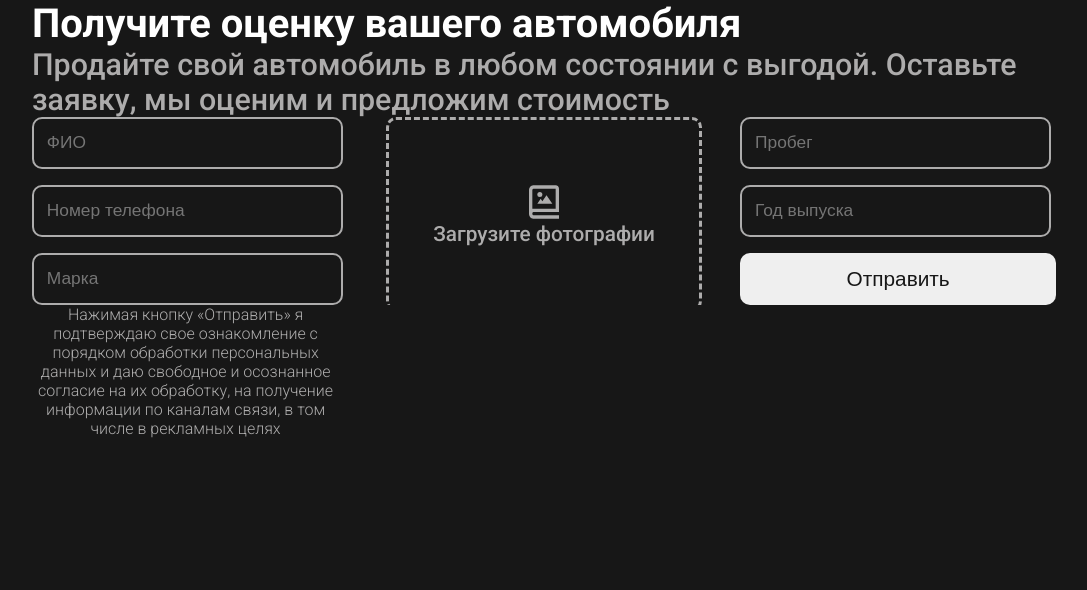
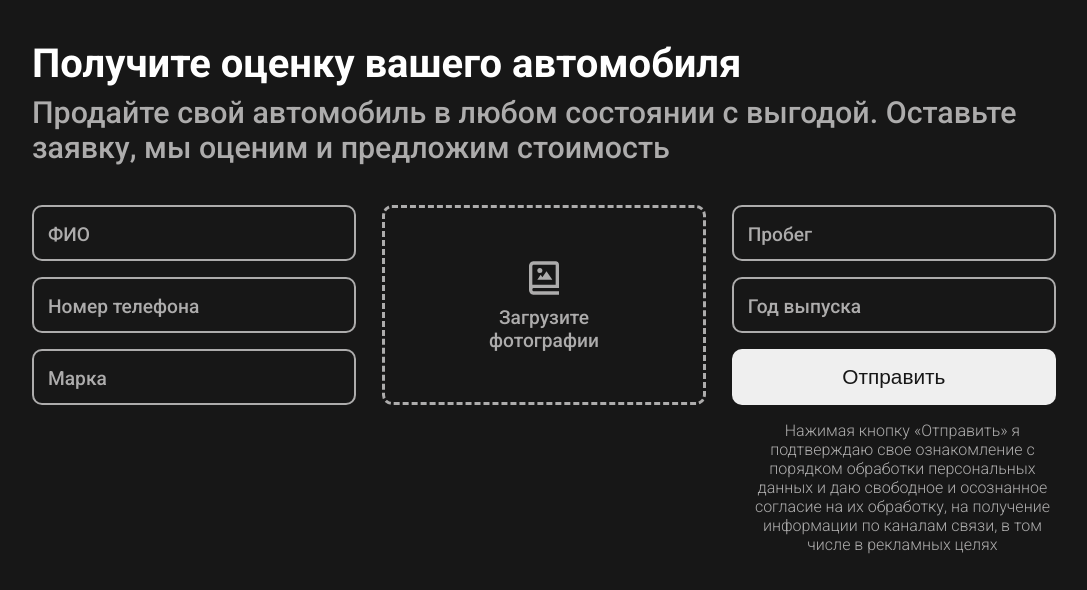
Before and after one commit to sirsur/auto-selection, a Next.js app: page /components/Review in a window 1280 px wide. Shown: the top 590 px of the page, without its empty margins (96-1183 px from the left). Built offline with nearby package versions, Linux system fonts and the light colour scheme.

Commit message:
added reviews structure with hooks for inputs

```diff
--- a/pages/components/Review.js
+++ b/pages/components/Review.js
@@ -1,25 +1,130 @@
 import styles from '../../styles/component.module.css';
 import { BiPhotoAlbum } from 'react-icons/bi';
+import { use, useState } from 'react';
+
+/*
+    TODO:
+    1. input files (done)
+    2. change view of added files
+    3. media styles
+    4. set send form to mail
+    5. test it!
+*/
 
 export default function Review() {
+    const [name, setName] = useState("");
+    const [km, setKm] = useState("");
+    const [phone, setPhone] = useState("");
+    const [year, setYear] = useState("");
+    const [brand, setBrand] = useState("");
+    const [files, setFiles] = useState([]);
+
+    const handleChange = (e) => {
+        let arr = [...files];
+        arr.push(e.target.files[0].name);
+        setFiles(arr);
+    }
+
+
     return (
         <section id = 'review'>
             <h2>Получите оценку вашего автомобиля</h2>
             <p>Продайте свой автомобиль в любом состоянии с выгодой. Оставьте заявку, мы оценим и предложим стоимость</p>
             <form className={styles.review_form}>
-                <input type="text" name="name" placeholder="ФИО" />
-                <input type="text" name="km" placeholder="Пробег" />
-                <input type="tel" name="phoneNumber" placeholder="Номер телефона" />
+                <div className={styles.review_form_units}>
+                    <input
+                        type="text"
+                        name="name"
+                        value={name}
+                        onChange={(e) => {
+                            setName(e.target.value)
+                        }}
+                        required
+                    />
+                    <label>ФИО</label>
+                </div>
+                <div className={styles.review_form_units}>
+                    <input
+                        type="text"
+                        name="km"
+                        value={km}
+                        onChange={(e) => {
+                            setKm(e.target.value)
+                        }}
+                        required
+                    />
+                    <label>Пробег</label>
+                </div>
+                <div className={styles.review_form_units}>
+                    <input
+                        type="text"
+                        name="phoneNumber"
+                        value={phone}
+                        onChange={(e) => {
+                            setPhone(e.target.value)
+                        }}
+                        required
+                    />
+                    <label>Номер телефона</label>
+                </div>
                 <label className={styles.review_form_photo}>
-                    <input type="file" name="photo" placeholder="Загрузите фотографии" />
-                    <BiPhotoAlbum className={styles.review_icon} />
-                    <p>Загрузите фотографии</p>
+                    <input
+                        type="file"
+                        name="photo"
+                        key="photo"
+                        onChange={(e) => {
+                            handleChange(e)
+                        }}
+                        accept="image/*"
+                        multiple
+                        required
+                    />
+                    {
+                        files.length === 0 ?
+                        <>
+                            <BiPhotoAlbum className={styles.review_icon} />
+                            <p>Загрузите<br />фотографии</p>
+                        </>
+                        :
+                        <>
+                            <div className={styles.form_photos_array}>
+                                {files.map(file =>
+                                    <p key={file}>{file}</p>
+                                )}
+                            </div>
+                            <p>Нажмите, чтобы добавить фотографии</p>
+                        </>
+                    }
                 </label>
-                <input type="text" name="year" placeholder="Год выпуска" />
-                <input type="text" name="brand" placeholder="Марка" />
+                <div className={styles.review_form_units}>
+                    <input
+                        type="text"
+                        name="year"
+                        value={year}
+                        onChange={(e) => {
+                            setYear(e.target.value)
+                        }}
+                        required
+                    />
+                    <label>Год выпуска</label>
+                </div>
+                <div className={styles.review_form_units}>
+                    <input
+                        type="text"
+                        name="brand"
+                        value={brand}
+                        onChange={(e) => {
+                            setBrand(e.target.value)
+                        }}
+                        required
+                    />
+                    <label>Марка</label>
+                </div>
                 <button type="submit">Отправить</button>
             </form>
-            <p className={styles.review_disclaimer}>Нажимая кнопку «Отправить» я подтверждаю свое ознакомление с порядком обработки персональных данных и даю свободное и осознанное согласие на их обработку, на получение информации по каналам связи, в том числе в рекламных целях</p>
+            <div className={styles.review_disclaimer}>
+                <p>Нажимая кнопку «Отправить» я подтверждаю свое ознакомление с порядком обработки персональных данных и даю свободное и осознанное согласие на их обработку, на получение информации по каналам связи, в том числе в рекламных целях</p>
+            </div>
         </section>
     )
 };
--- a/styles/component.module.css
+++ b/styles/component.module.css
@@ -139,13 +139,44 @@
 }
 
 .review_form {
+    margin-top: 5vh;
     display: grid;
     row-gap: 2vh;
-    column-gap: 3vw;
+    column-gap: 2vw;
     grid-template-columns: repeat(3, 1fr);
     grid-template-rows: repeat(3, 1fr);
-    justify-content: cetner;
+    justify-content: center;
     align-content: center;
+}
+
+.review_form_units {
+    position: relative;
+    height: 7vh;
+}
+
+.review_form_units input {
+    position: absolute;
+    padding: 1.5vh 0 0 2vh;
+    height: 100%;
+    width: 100%;
+    box-sizing: border-box;
+    font-size: 1rem;
+}
+
+.review_form_units label {
+    padding: 2.3vh 0 0 2vh;
+    position: absolute;
+    font-size: 1.2rem;
+    font-weight: 500;
+    color: #ADACAC;
+    pointer-events: none;
+    transition: 0.2s ease all;
+}
+
+.review_form_units input:focus ~ label,
+.review_form_units input:valid ~ label {
+    font-size: 0.6rem;
+    padding: 1.5vh 0 0 2vh;
 }
 
 .review_form_photo {
@@ -154,7 +185,6 @@
     flex-direction: column;
     justify-content: center;
     align-items: center;
-    height: 100%;
     border: dashed #ADACAC;
     border-radius: 10px;
     cursor: pointer;
@@ -162,11 +192,19 @@
 
 .review_form_photo::placeholder {
     text-align: center;
+    font-weight: 500;
 }
 
-.review_form_photo>p {
-    font-size: 1.3rem;
+.review_form_photo p {
+    font-size: 1.2rem;
     font-weight: 500;
+    text-align: center;
+}
+
+.form_photos_array {
+    font-size: 1.2rem;
+    font-weight: 300;
+    color: #ADACAC;
 }
 
 .review_icon {
@@ -181,9 +219,15 @@
 }
 
 .review_disclaimer {
+    margin-top: 1vh;
     align-self: flex-end;
+    display: flex;
+    justify-content: flex-end;
+}
+
+.review_disclaimer p {
+    width: 30%;
     text-align: center;
-    width: 30%;
     font-size: 1em;
     color: #ADACAC;
     font-weight: 300;
--- a/styles/global.css
+++ b/styles/global.css
@@ -10,12 +10,13 @@ body {
 }
 
 section {
-    display: flexbox;
+    padding: 5vh 10vw 5vh 10vw;
+    display: flex;
     flex-direction: column;
     height: 100%;
 }
 
-header, section, footer {
+header, footer {
     padding: 0 10vw 0 10vw;
 }
 
@@ -73,21 +74,20 @@ p {
 }
 
 input {
-    height: 6vh;
-    width: 23vw;
-    padding-left: 1vw;
+    height: 7vh;
     border: 2px solid #ADACAC;
     border-radius: 10px;
     background-color: transparent;
 }
 
-input::placeholder {
-    font-size: 1.3em;
-    font-weight: 500;
+input[type="file"] {
+    display: none;
+    cursor: pointer;
 }
 
-input[type="file"] {
-    display: none;
+input:focus, input:valid {
+    outline: none;
+    border: 2px solid #0080B7;
 }
 
 button {
@@ -97,11 +97,16 @@ button {
     border-radius: 10px;
     font-size: 1.3em;
     font-weight: 500;
+    cursor: pointer;
 }
 
 span {
     display: flex;
     flex-direction: row;
+}
+
+#review p {
+    margin-top: 1vh;
 }
 
 @media (min-width: 1024px) and (max-width: 1400px) {
```
Also changed, not shown: pages/index.js (indentation only).
